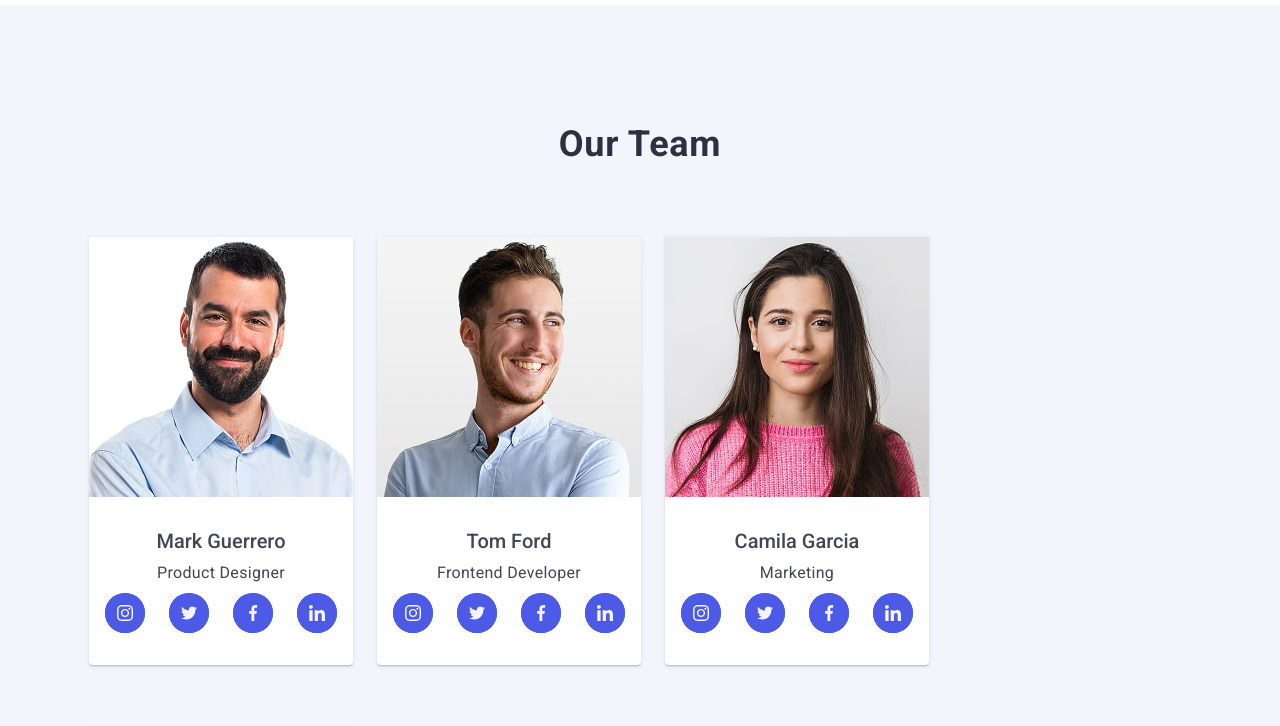
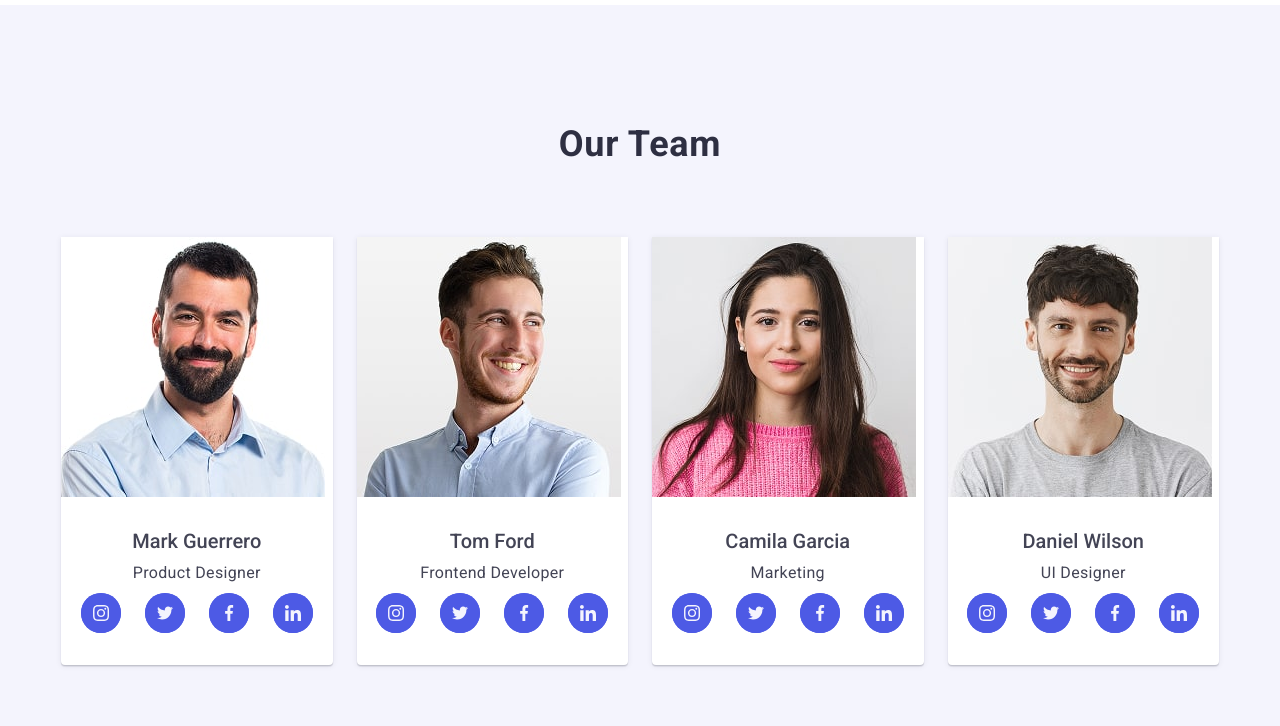
Before and after one commit to Horiachieva/goit-markup-hw-06, a plain HTML site: page index.html in a window 1280 px wide. Shown: the part 1240-1966 px from the top of the page. Drawn offline with nearby package versions, Linux system fonts and the light colour scheme.

Commit message:
adit section 3 comp

```diff
--- a/css/styles-old.css
+++ b/css/styles-old.css
@@ -1,7 +1,3 @@
-.team-item {
-  width: calc((100% - 72px) / 4);
-}
-
 /* .contact-details-item {
   width: 40px;
   height: 40px;
--- a/css/styles.css
+++ b/css/styles.css
@@ -660,8 +660,30 @@ button {
 }
 
 @media screen and (min-width: 768px) {
+  .section-team .container {
+    padding-left: 108px;
+    padding-right: 108px;
+  }
+
+  .team-item {
+    width: calc((100% - 24px) / 2);
+  }
   .team-list {
     gap: 24px;
     row-gap: 64px;
   }
 }
+
+@media screen and (min-width: 1158px) {
+  .section-team .container {
+    padding-left: 0;
+    padding-right: 0;
+  }
+  .team-item {
+    width: calc((100% - 72px) / 4);
+  }
+
+  .team-list {
+    align-items: center;
+  }
+}
```
